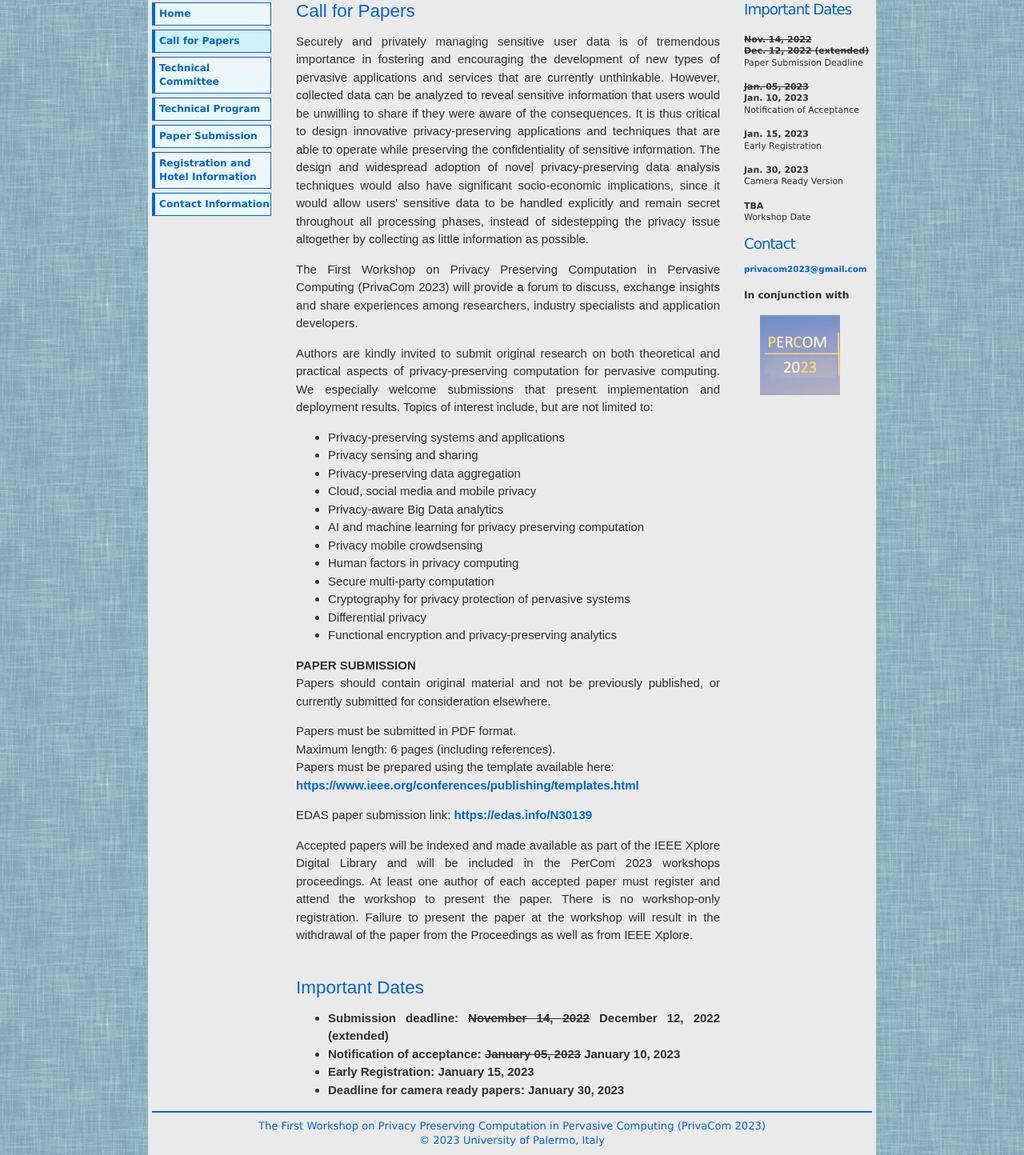
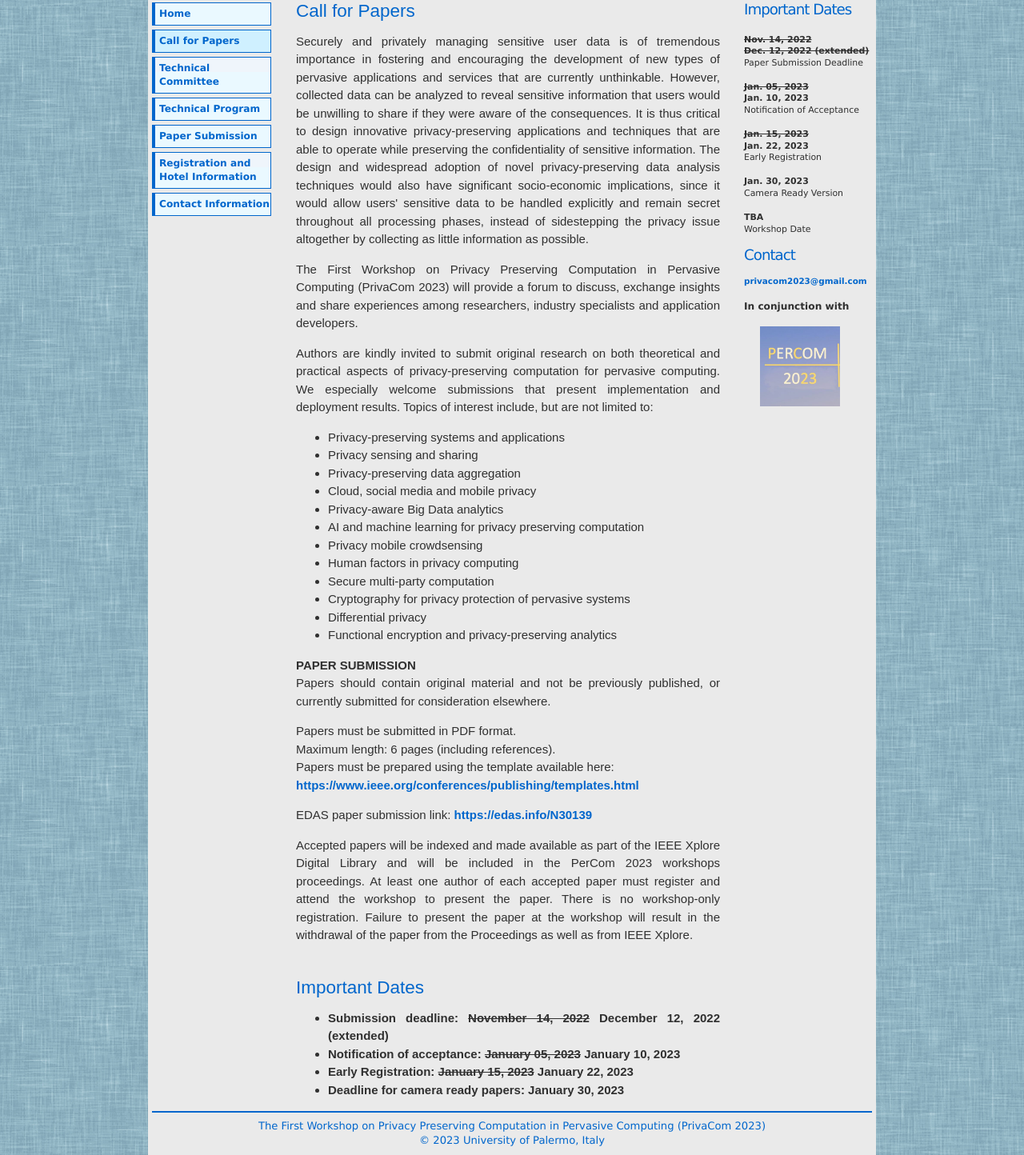
Before and after one commit to privacom2023/privacom2023.github.io, a plain HTML site: page cfp.html in a window 1280 px wide. Shown: the part 292-1736 px from the top of the page at 80% size. Drawn offline with Linux system fonts and the light colour scheme.

Commit message:
Early registration date updated

```diff
--- a/cfp.html
+++ b/cfp.html
@@ -45,7 +45,8 @@
         <P><strong style="text-decoration: line-through">Jan. 05, 2023</strong><BR>
         <strong>Jan. 10, 2023</strong><BR>
             Notification of Acceptance</P>
-        <P><strong>Jan. 15, 2023</strong><BR>
+        <P><strong style="text-decoration: line-through">Jan. 15, 2023</strong><BR>
+        <strong>Jan. 22, 2023</strong><BR>
             Early Registration </P>
         <P><strong>Jan. 30, 2023</strong><BR>
             Camera Ready Version</P>
@@ -141,7 +142,7 @@ Accepted papers will be indexed and made available as part of the IEEE Xplore Di
 <ul>
 <li><strong>Submission deadline: <span style="text-decoration: line-through">November 14, 2022</span> December 12, 2022 (extended)</li>
 <li>Notification of acceptance: <span style="text-decoration: line-through">January 05, 2023</span> January 10, 2023</li>
-<li>Early Registration: January 15, 2023</li>
+<li>Early Registration: <span style="text-decoration: line-through">January 15, 2023</span> January 22, 2023</li></li>
 <li>Deadline for camera ready papers: January 30, 2023</strong></li>
 </ul>
 </p>
```
Also changed, not shown: committee.html (+2 -1 lines), contact.html (+2 -1 lines), index.html (+2 -1 lines), program.html (+2 -1 lines), submission.html (+2 -1 lines).
